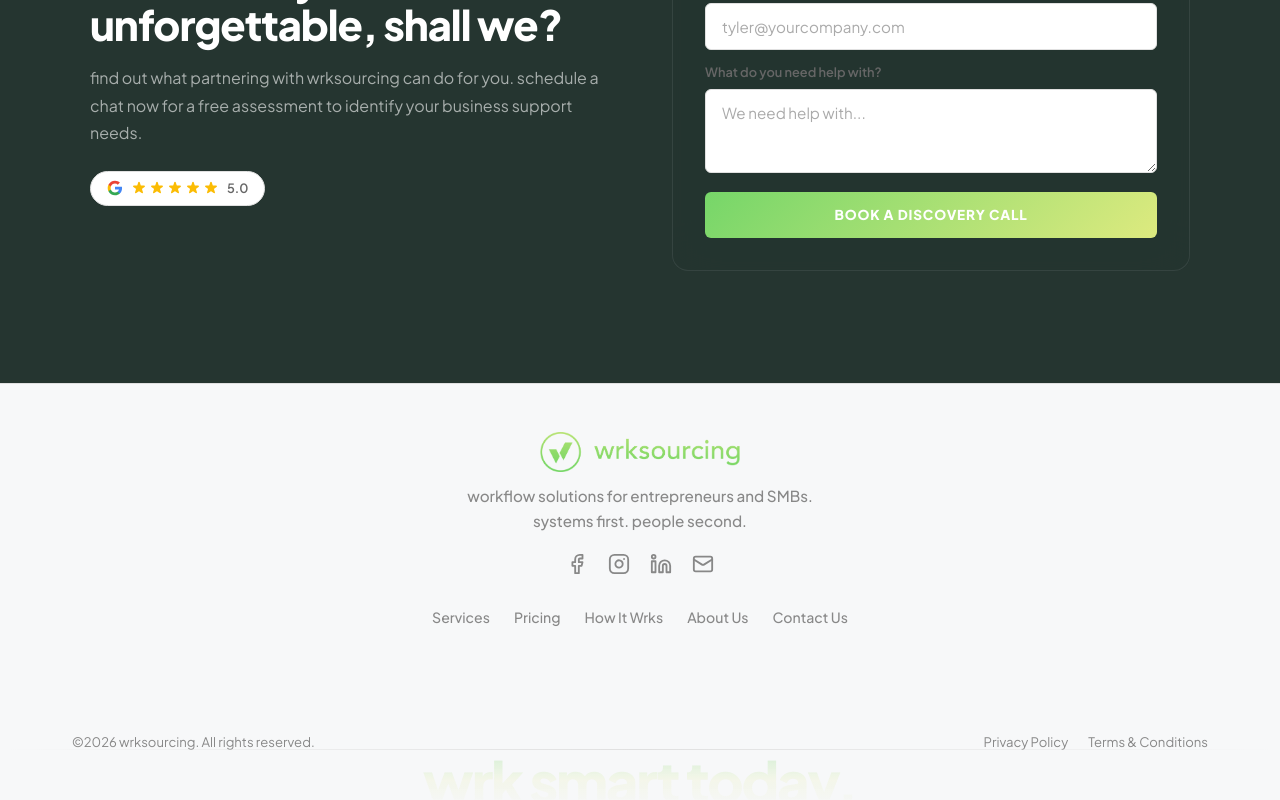
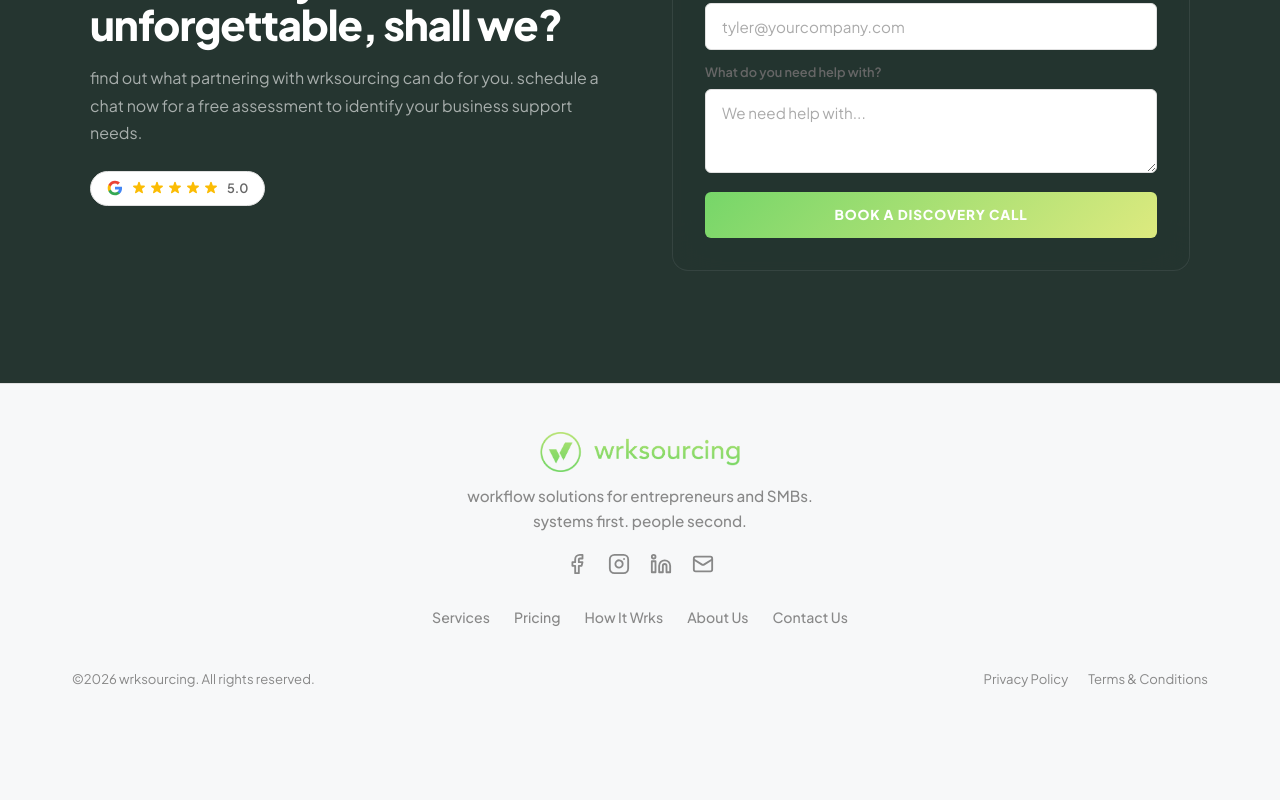
Before and after one commit to wrksmart/wrkcloned, a Next.js app: page / in a window 1280 px wide. Shown: the part 5196-5996 px from the top of the page. After the commit the page ends 5933 px from the top, so only its background shows below. Built offline with nearby package versions, Linux system fonts and the light colour scheme.

Commit message:
Footer: remove background text and divider, clean compact footer

```diff
--- a/app/components/footer.tsx
+++ b/app/components/footer.tsx
@@ -46,7 +46,7 @@
         <div style={{
           maxWidth: 1200, margin: '0 auto',
           display: 'flex', flexDirection: 'column', justifyContent: 'space-between',
-          minHeight: '26rem', position: 'relative',
+          minHeight: 'auto', position: 'relative',
           padding: '3rem 2rem',
         }}>
           {/* Top content */}
@@ -113,26 +113,6 @@
           </div>
         </div>
 
-        {/* Large background text */}
-        <div style={{
-          position: 'absolute', left: '50%', transform: 'translateX(-50%)',
-          bottom: -8, fontWeight: 900, letterSpacing: '-0.04em',
-          fontSize: 'clamp(1.5rem, 5vw, 3.5rem)',
-          lineHeight: 1, pointerEvents: 'none', userSelect: 'none',
-          textAlign: 'center', maxWidth: '95vw',
-          background: 'linear-gradient(180deg, rgba(118,214,105,0.25) 0%, rgba(221,234,127,0.12) 50%, transparent 100%)',
-          WebkitBackgroundClip: 'text', WebkitTextFillColor: 'transparent',
-        }}>
-          wrk smart today.
-        </div>
-
-
-        {/* Divider line */}
-        <div style={{
-          position: 'absolute', bottom: 50, left: '50%', transform: 'translateX(-50%)',
-          width: '100%', height: 1,
-          background: 'linear-gradient(90deg, transparent, var(--line), transparent)',
-        }} />
 
       </footer>
     </section>
```
